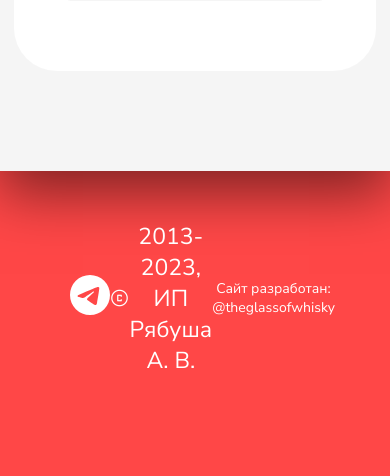
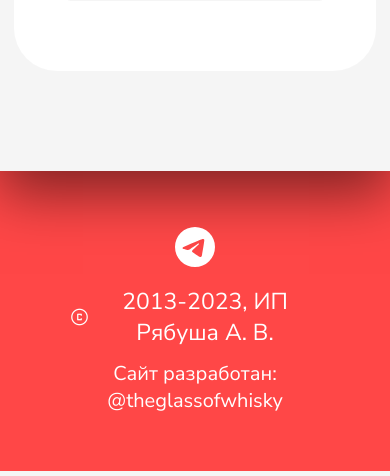
Before and after one commit to igor-73r/sv-bez, a Django app: page / in a window 390 px wide; the page is wider, and only the part inside the window is pictured. Shown: the part 5741-6217 px from the top of that part. Run offline with Django 4.2, Linux system fonts and the light colour scheme; data that the repository does not hold is empty; parts of the project's set-up code (start-up, migrations or seed data) failed here and were passed over; some libraries are stand-ins or nearby versions.

Commit message:
frontend-DONE

```diff
--- a/SvbezDjangoWeb/static/css/base.css
+++ b/SvbezDjangoWeb/static/css/base.css
@@ -359,6 +359,14 @@ footer .main-content a:hover{
     html {
         zoom: 80%;
     }
+
+    .footer {
+        margin: auto;
+    }
+
+    .footer .developer {
+        font-size: 20px;
+    }
 }
 
 @media (max-width: 1250px){
@@ -368,6 +376,15 @@ footer .main-content a:hover{
 }
 
 @media (max-width: 990px) {
+    .footer {
+        height: 300px;
+    }
+
+    .footer .main-content{
+        flex-direction: column;
+        justify-content: space-around;
+        height: 100%;
+    }
     html {
         zoom: 100%;
     }
--- a/SvbezDjangoWeb/static/js/base.js
+++ b/SvbezDjangoWeb/static/js/base.js
@@ -31,13 +31,12 @@ $(document).ready(function($) {
     $(window).on('scroll', function() {
 
         //ADD .TIGHT
-        let expression = $(window).scrollTop() + $(window).height() > $('.wrapper').outerHeight() && $(window).width() > 990
+        let expression = $(window).scrollTop() + $(window).height() > $('.wrapper').outerHeight() && $(window).width() > 990;
+        console.log($(window).scrollTop() + $(window).height(), $('.wrapper').outerHeight(), $(window).width() > 990)
         if (expression) {
             $('body').addClass('tight');
-            $('.arrow').hide();
         } else {
             $('body').removeClass('tight');
-            $('.arrow').show();
         }
 
         //HIDE HEADER
@@ -156,25 +155,13 @@ function clearMyCookie(){
     }
 }
 
-function clearHintCookie(){
-    let cookies = $.cookie()
-    for (let cookie in cookies){
-        if($.cookie(cookie) === "hint"){
-            console.log(cookie);
-            $.removeCookie(cookie);
-        }
-    }
-}
+$('.category_block').click(function(){
+    clearMyCookie();
+});
 
 $('.mobile-left-side-bar #dismiss').click(clearMyCookie);
 $('.left-side-bar #dismiss').click(clearMyCookie);
 
-// $('.category_block').click(function(){
-//     $(this).addClass(".hint-cat");
-//     clearHintCookie();
-//     $.cookie($(this).attr('id'), 'hint')
-//     clearMyCookie();
-// });
 
 $('.extra img').click(function(){
     $('.product-image img').attr('src', $(this).attr('src'));
--- a/SvbezDjangoWeb/store/views.py
+++ b/SvbezDjangoWeb/store/views.py
@@ -59,8 +59,9 @@ def base_store_view(request, category=None) -> HttpResponse:
                 products = products.order_by("price")
     response = render(request, "store/store.html", locals())
     if category:
-        response = clear_my_cookie(request, response)
-        response.set_cookie(str(category), "hint")
+        if str(category) not in request.COOKIES:
+            response = clear_my_cookie(request, response)
+            response.set_cookie(str(category), "hint")
     else:
         response = clear_my_cookie(request, response)
     return response
--- a/SvbezDjangoWeb/templates/store/product_detail.html
+++ b/SvbezDjangoWeb/templates/store/product_detail.html
@@ -43,7 +43,7 @@
                 </div>
                 <div class="bottom-data">
                     <div>
-                        <a href="javascript:PopUpShow('{{product.brand}} {{product.model}}')">Заказать</a>
+                        <a id="order" href="javascript:PopUpShow('{{product.brand}} {{product.model}}')">Заказать</a>
                     </div>
                     <div class="price">
                         {% if product.sale %}
```
Also changed, not shown: SvbezDjangoWeb/static/css/product_card.css (+17 -3 lines), SvbezDjangoWeb/static/css/product_detail.css (+9 -0 lines).
